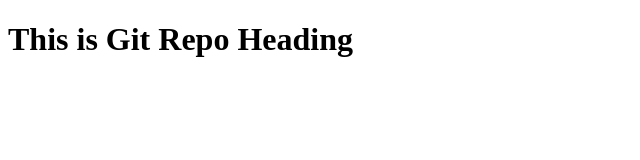
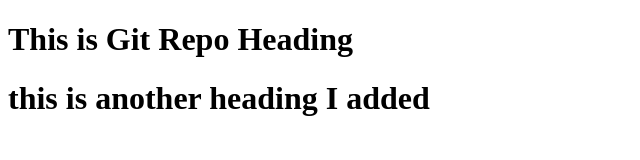
Before and after one commit to ajithawipro-code/empowerHerFirstRepo, a plain HTML site: page index.html in a window 1280 px wide. Shown: the whole page, without its empty margins (0-640 px from the left). Drawn offline with Linux system fonts and the light colour scheme.

Commit message:
intial setup done

```diff
--- a/index.html
+++ b/index.html
@@ -7,5 +7,6 @@
 </head>
 <body>
     <h1>This is Git Repo Heading</h1>
+    <h1>this is another heading I added</h1>
 </body>
 </html>
```
